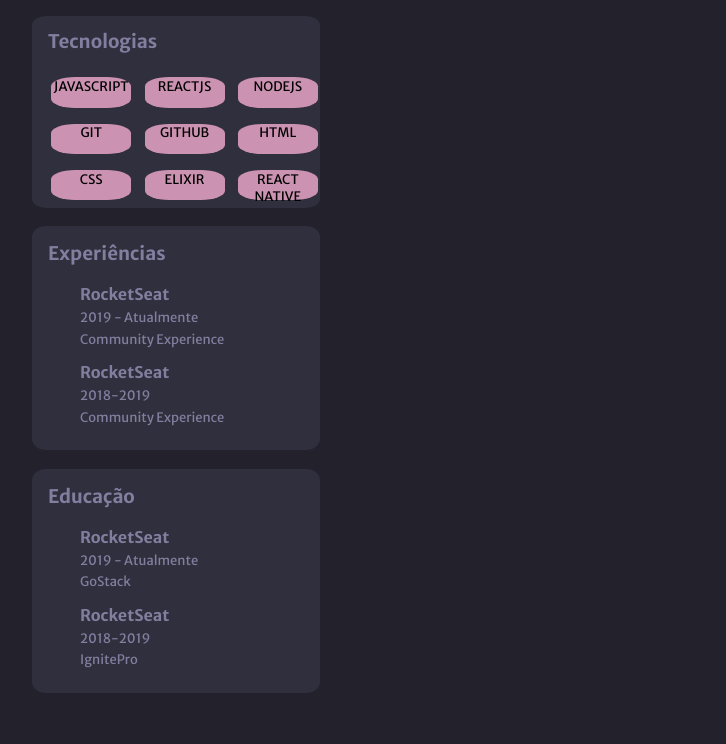
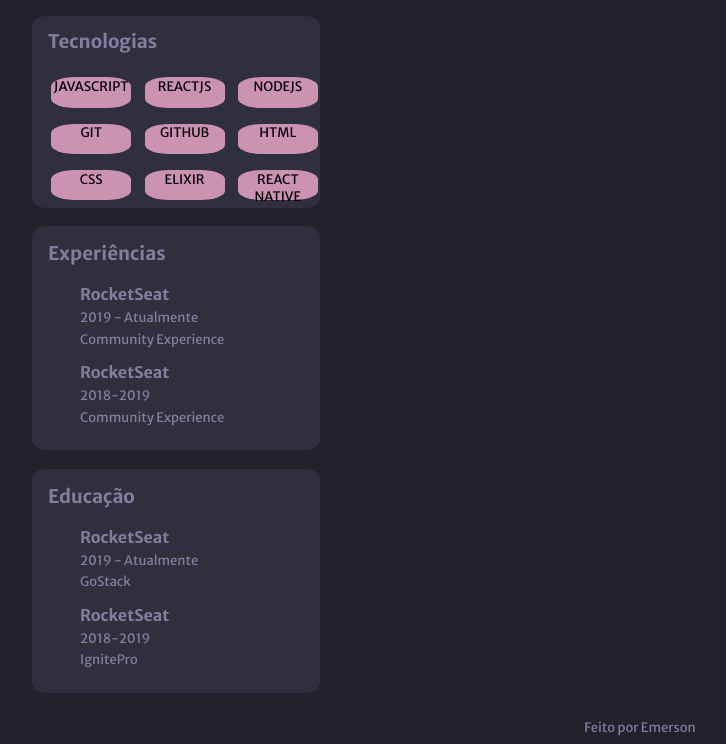
Before and after one commit to poissonfou/Portifolio-Concept, a plain HTML site: page page/index.html in a window 1280 px wide. Shown: the part 579-1323 px from the top of the page, without its empty margins (0-726 px from the left). Before the commit the page ends 1280 px from the top, so only its background shows below. Drawn offline with Linux system fonts and the light colour scheme.

Commit message:
added footer

```diff
--- a/page/index.html
+++ b/page/index.html
@@ -88,5 +88,7 @@
       <p class="descrip">IgnitePro</p>
       </div>
   </div>
+
+  <footer>Feito por Emerson</footer>
 </body>
 </html>
--- a/styles/boxes.css
+++ b/styles/boxes.css
@@ -169,3 +169,9 @@
 {
     font-weight: bold;
 }
+
+footer{
+    font-size: small;
+    text-align: center;
+    margin-top: 2em;
+}
```
